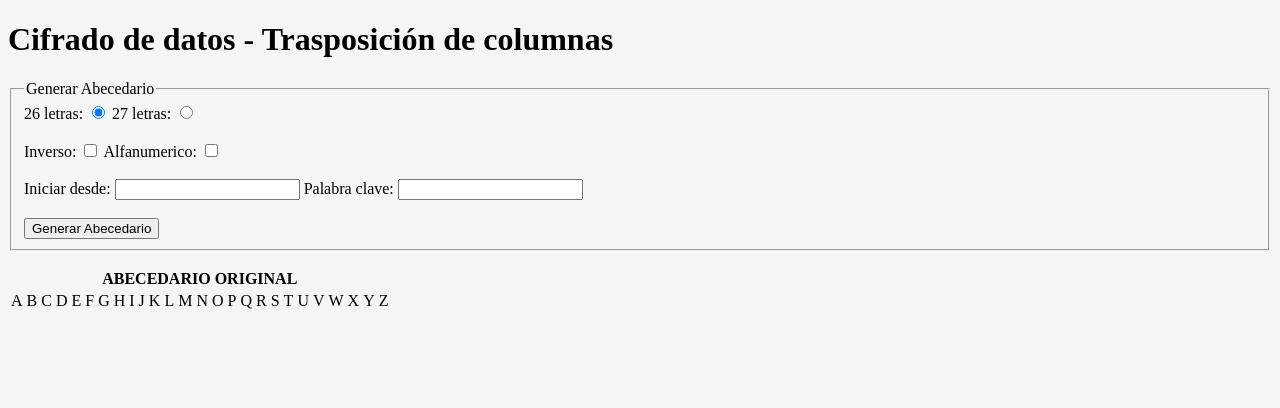
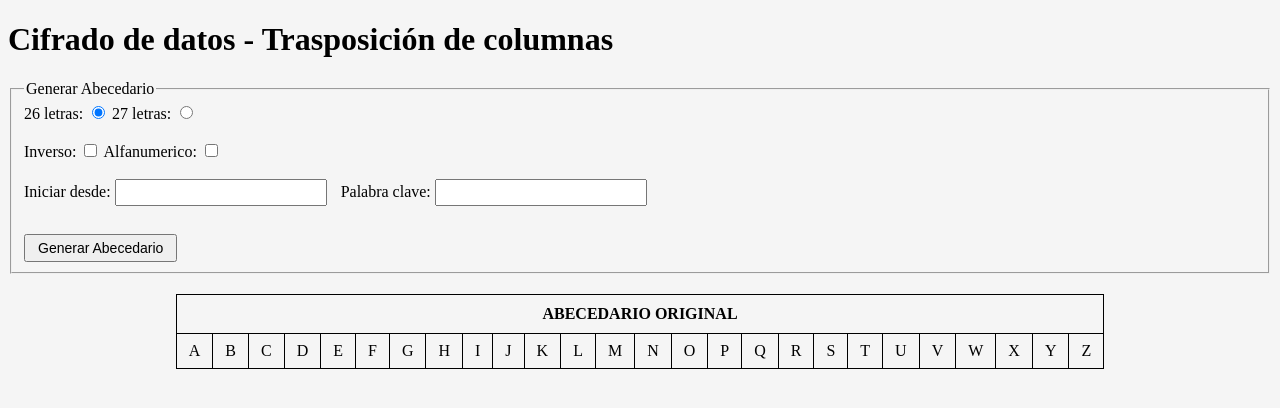
Before and after one commit to JSantiE/cifrado-basico, a Flask app: page / in a window 1280 px wide. Shown: the top 408 px of the page. Run offline with Flask 3, Linux system fonts and the light colour scheme.

Commit message:
agregando estilos

```diff
--- a/app/static/css/layout.css
+++ b/app/static/css/layout.css
@@ -1,3 +1,57 @@
 body{
     background-color: whitesmoke;
 }
+
+.grupo-cifrado {
+    border: 1px solid #999;
+    border-radius: 8px;
+    padding: 20px;
+    margin: 20px 0;
+}
+
+.grupo-cifrado legend {
+    padding: 0 8px;
+    font-size: 18px;
+    font-weight: bold;
+}
+.grupo-cifrado label {
+    margin-right: 10px;
+    width: 100px;
+    display: inline-block;
+}
+.grupo-cifrado input[type="radio"], .grupo-cifrado input[type="checkbox"] {
+    margin-right: 5px;
+}
+
+input[type="text"] {
+    width: 200px;
+    padding: 4px;
+    margin-bottom: 10px;
+    margin-right: 10px;
+}
+
+button {
+    padding: 4px 12px;
+    font-size: 14px;
+    cursor: pointer;
+}
+button:hover {
+    background-color: #f0f0f0;
+}
+
+table {
+    border-collapse: collapse;
+    margin: 20px auto;
+}
+
+th{
+    border: 1px solid black;
+    padding: 10px;
+    text-align: center;
+}
+
+td {
+    border: 1px solid black;
+    padding: 8px 12px;
+    text-align: center;
+}
```
